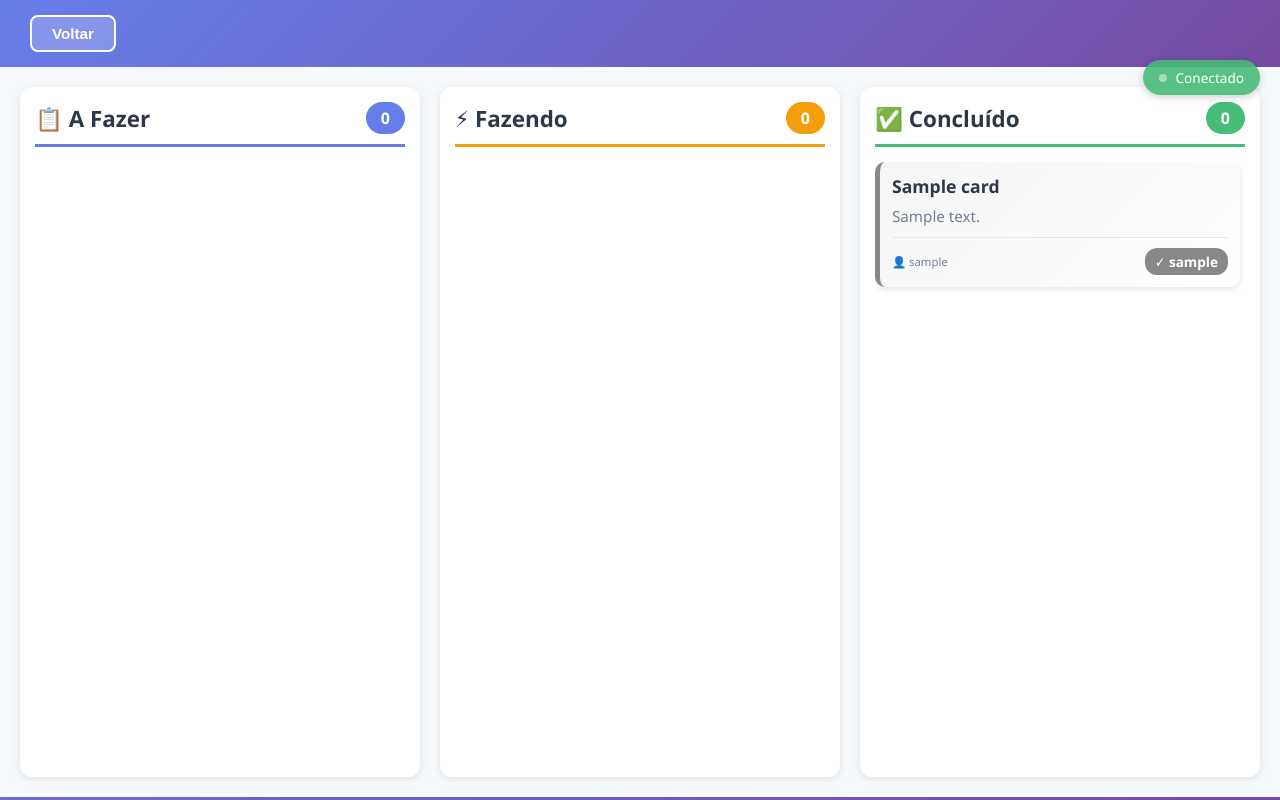
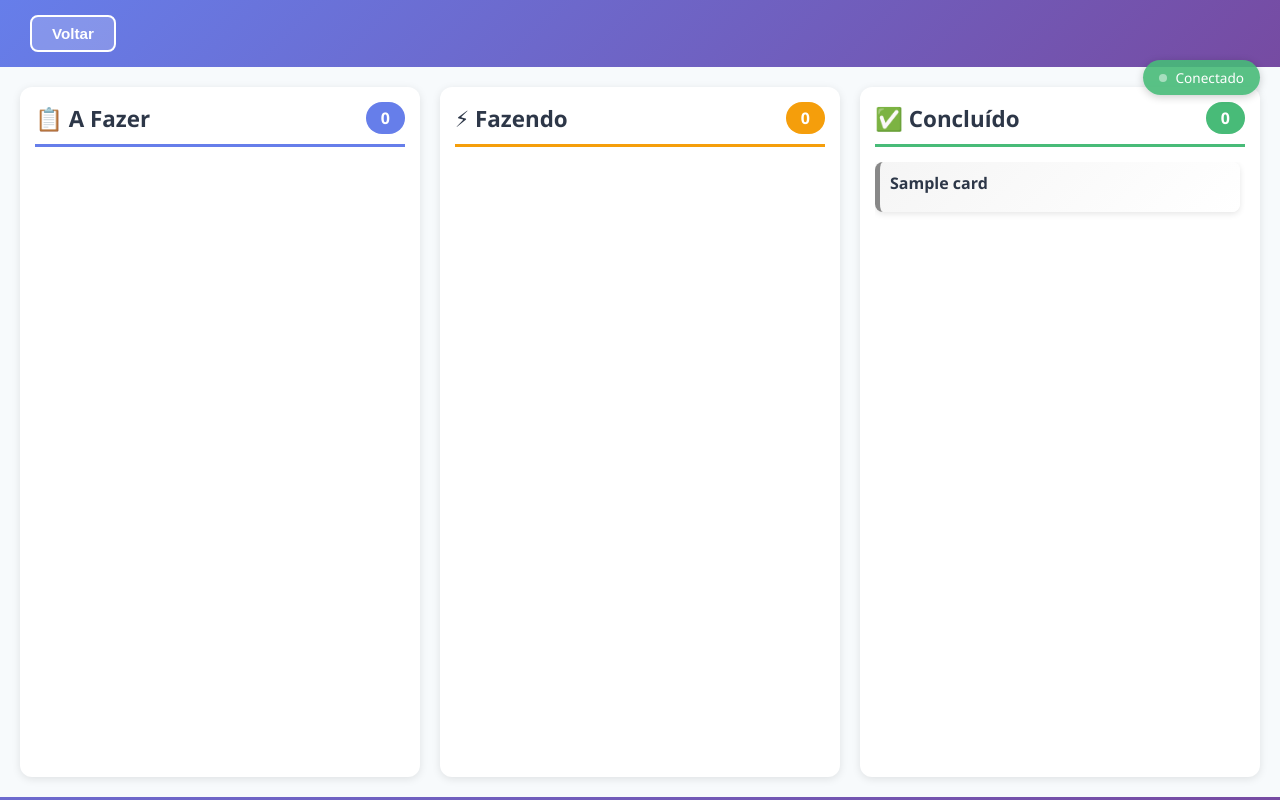
Before and after one commit to Kedesdt/quadro-Kanban, a Flask app: template templates/kanban_fullscreen.html in a window 1280 px wide. Run offline with Flask 3, Linux system fonts and the light colour scheme; the template is opened without the code that fills it: values that come from a table or form of the project are taken from there, others are empty; tables that the repository leaves empty hold one stand-in row (values such as "Sample post").

Commit message:
diminuicao dos cards

```diff
--- a/static/css/fullscreen.css
+++ b/static/css/fullscreen.css
@@ -127,7 +127,7 @@ body.fullscreen {
     overflow-y: auto;
     display: flex;
     flex-direction: column;
-    gap: 12px;
+    gap: 8px;
     padding-right: 5px;
 }
 
@@ -153,16 +153,19 @@ body.fullscreen {
 /* Cards */
 .fullscreen-card {
     background: white;
-    border-radius: 10px;
-    padding: 12px;
+    border-radius: 8px;
+    padding: 10px;
     box-shadow: 0 2px 6px rgba(0,0,0,0.1);
     transition: all 0.3s;
     cursor: default;
+    min-height: 45px;
 }
 
 .fullscreen-card:hover {
     transform: translateY(-2px);
     box-shadow: 0 4px 12px rgba(0,0,0,0.15);
+    min-height: auto;
+    z-index: 10;
 }
 
 /* Animações de cards */
@@ -254,31 +257,54 @@ body.fullscreen {
     display: flex;
     justify-content: space-between;
     align-items: start;
-    margin-bottom: 8px;
+    margin-bottom: 0;
 }
 
 .fullscreen-card-header h4 {
-    font-size: 1.1rem;
+    font-size: 1rem;
     margin: 0;
     color: var(--text-primary);
     flex: 1;
+    font-weight: 600;
 }
 
 .fullscreen-card p {
     color: var(--text-secondary);
-    font-size: 0.95rem;
+    font-size: 0.9rem;
+    margin: 8px 0 0 0;
+    line-height: 1.4;
+    max-height: 0;
+    overflow: hidden;
+    opacity: 0;
+    transition: all 0.3s ease;
+}
+
+.fullscreen-card:hover p {
+    max-height: 200px;
+    opacity: 1;
     margin: 8px 0;
-    line-height: 1.4;
 }
 
 .fullscreen-card-footer {
     display: flex;
     justify-content: space-between;
     align-items: center;
+    margin-top: 0;
+    padding-top: 0;
+    border-top: none;
+    font-size: 0.85rem;
+    max-height: 0;
+    overflow: hidden;
+    opacity: 0;
+    transition: all 0.3s ease;
+}
+
+.fullscreen-card:hover .fullscreen-card-footer {
+    max-height: 50px;
+    opacity: 1;
     margin-top: 10px;
     padding-top: 10px;
     border-top: 1px solid #e2e8f0;
-    font-size: 0.85rem;
 }
 
 .fullscreen-card-footer small {
```
